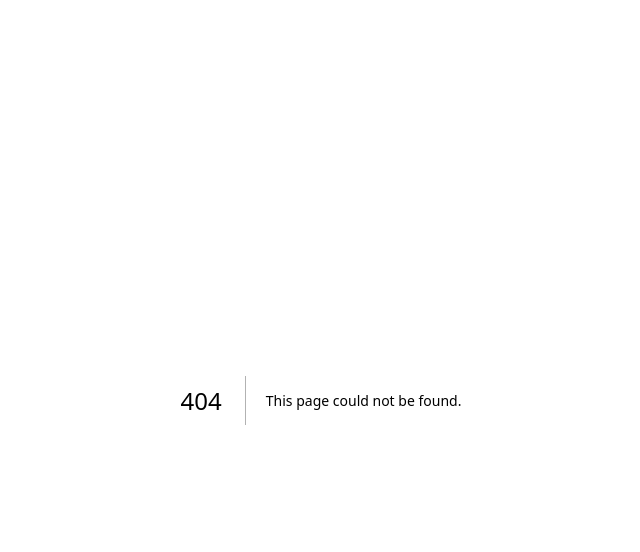
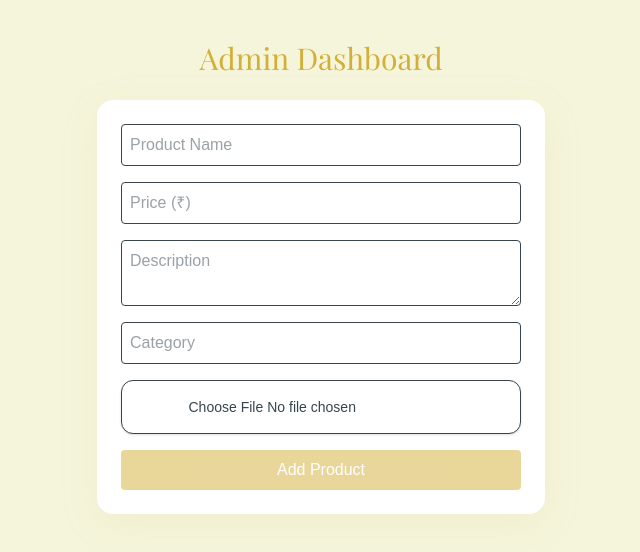
Before and after one commit to Yashshah0502/sangeetbygitika, a Next.js app in the folder sangeet-by-gitika/: page /admin in a window 1280 px wide. Before the commit this address had no page. Shown: the top 552 px of the page, without its empty margins (319-959 px from the left). Built offline with nearby package versions, Linux system fonts and the light colour scheme; no server answers; the database is empty.

Commit message:
Add admin components and remove Firebase integration
Introduced new admin components: ImageUploader, ProductForm, and admin page. Added CORS configuration and middleware. Removed Firebase integration and related dependencies, replacing them with browser-image-compression.

```diff
--- /dev/null
+++ b/sangeet-by-gitika/cors.json
@@ -0,0 +1,7 @@
+[
+  {
+    "origin": ["http://localhost:3000", "https://*.vercel.app"],
+    "method": ["GET", "POST", "PUT", "DELETE"],
+    "maxAgeSeconds": 3600
+  }
+]
--- a/sangeet-by-gitika/package.json
+++ b/sangeet-by-gitika/package.json
@@ -10,7 +10,7 @@
   },
   "dependencies": {
     "@supabase/supabase-js": "^2.78.0",
-    "firebase": "^12.5.0",
+    "browser-image-compression": "^2.0.2",
     "framer-motion": "^12.23.24",
     "lucide-react": "^0.548.0",
     "next": "16.0.1",
--- /dev/null
+++ b/sangeet-by-gitika/src/app/admin/components/ImageUploader.tsx
@@ -0,0 +1,86 @@
+"use client";
+
+import { useState } from "react";
+import { supabase } from "@/lib/supabase/client";
+import imageCompression from "browser-image-compression";
+
+export default function ImageUploader({ onUpload }: { onUpload: (url: string) => void }) {
+  const [uploading, setUploading] = useState(false);
+  const [preview, setPreview] = useState<string | null>(null);
+  const [error, setError] = useState<string | null>(null);
+
+  async function handleUpload(e: React.ChangeEvent<HTMLInputElement>) {
+    const file = e.target.files?.[0];
+    if (!file) return;
+
+    try {
+      setError(null);
+      setUploading(true);
+
+      console.log("Starting compression...");
+      // Compress image
+      const compressed = await imageCompression(file, {
+        maxSizeMB: 0.5,
+        maxWidthOrHeight: 1000,
+        useWebWorker: true,
+      });
+      console.log("Compression done, file size:", compressed.size);
+
+      setPreview(URL.createObjectURL(compressed));
+
+      // Create unique filename
+      const fileExt = compressed.name.split('.').pop();
+      const fileName = `${Date.now()}_${Math.random().toString(36).substring(7)}.${fileExt}`;
+      const filePath = `products/${fileName}`;
+
+      console.log("Uploading to Supabase Storage...", filePath);
+
+      // Upload to Supabase Storage
+      const { data, error: uploadError } = await supabase.storage
+        .from('product-images')
+        .upload(filePath, compressed, {
+          cacheControl: '3600',
+          upsert: false
+        });
+
+      if (uploadError) throw uploadError;
+
+      console.log("Getting public URL...");
+
+      // Get public URL
+      const { data: { publicUrl } } = supabase.storage
+        .from('product-images')
+        .getPublicUrl(filePath);
+
+      console.log("Upload successful! URL:", publicUrl);
+
+      setUploading(false);
+      onUpload(publicUrl);
+    } catch (err: any) {
+      console.error("Upload error:", err);
+      setError(err.message || "Upload failed");
+      setUploading(false);
+      alert(`Upload failed: ${err.message}`);
+    }
+  }
+
+  return (
+    <div className="flex flex-col gap-3 items-center border rounded-xl p-4 bg-white shadow-sm">
+      <input
+        type="file"
+        accept="image/*"
+        onChange={handleUpload}
+        disabled={uploading}
+        className="text-sm"
+      />
+      {uploading && (
+        <div className="text-center">
+          <p className="text-sangeet-gold font-medium">Uploading...</p>
+          <p className="text-xs text-gray-500">Please wait, this may take a moment</p>
+        </div>
+      )}
+      {error && <p className="text-red-500 text-sm">{error}</p>}
+      {preview && <img src={preview} alt="preview" className="w-40 rounded-lg" />}
+    </div>
+  );
+}
--- /dev/null
+++ b/sangeet-by-gitika/src/app/admin/components/ProductForm.tsx
@@ -0,0 +1,86 @@
+"use client";
+
+import { useState } from "react";
+import { supabase } from "@/lib/supabase/client";
+import ImageUploader from "./ImageUploader";
+
+export default function ProductForm() {
+  const [form, setForm] = useState({
+    name: "",
+    price: "",
+    description: "",
+    category: "",
+  });
+  const [imageUrl, setImageUrl] = useState("");
+  const [loading, setLoading] = useState(false);
+
+  async function handleSubmit(e: React.FormEvent) {
+    e.preventDefault();
+    setLoading(true);
+
+    const { error } = await supabase.from("products").insert([
+      {
+        name: form.name,
+        price: Number(form.price),
+        description: form.description,
+        category: form.category,
+        image_url: imageUrl,
+        is_available: true,
+      },
+    ]);
+
+    setLoading(false);
+    if (error) alert(error.message);
+    else {
+      alert("Product added successfully!");
+      setForm({ name: "", price: "", description: "", category: "" });
+      setImageUrl("");
+    }
+  }
+
+  return (
+    <form onSubmit={handleSubmit} className="flex flex-col gap-4 bg-white p-6 rounded-2xl shadow-luxury max-w-md mx-auto">
+      <input
+        type="text"
+        placeholder="Product Name"
+        className="border p-2 rounded"
+        value={form.name}
+        onChange={(e) => setForm({ ...form, name: e.target.value })}
+        required
+      />
+      <input
+        type="number"
+        placeholder="Price (₹)"
+        className="border p-2 rounded"
+        value={form.price}
+        onChange={(e) => setForm({ ...form, price: e.target.value })}
+        required
+      />
+      <textarea
+        placeholder="Description"
+        className="border p-2 rounded"
+        value={form.description}
+        onChange={(e) => setForm({ ...form, description: e.target.value })}
+        required
+      />
+      <input
+        type="text"
+        placeholder="Category"
+        className="border p-2 rounded"
+        value={form.category}
+        onChange={(e) => setForm({ ...form, category: e.target.value })}
+        required
+      />
+
+      <ImageUploader onUpload={(url) => setImageUrl(url)} />
+
+      <button
+        type="submit"
+        disabled={!imageUrl || loading}
+        className="bg-sangeet-gold text-white py-2 rounded hover:opacity-90 transition disabled:opacity-50"
+      >
+        {loading ? "Adding..." : "Add Product"}
+      </button>
+    </form>
+  );
+}
--- /dev/null
+++ b/sangeet-by-gitika/src/app/admin/page.tsx
@@ -0,0 +1,45 @@
+"use client";
+import ProductForm from "./components/ProductForm";
+import { useState, useEffect } from "react";
+import { supabase } from "@/lib/supabase/client";
+
+type Product = {
+  id: string;
+  name: string;
+  price: number;
+  image_url: string;
+};
+
+export default function AdminPage() {
+  const [products, setProducts] = useState<Product[]>([]);
+
+  useEffect(() => {
+    fetchProducts();
+  }, []);
+
+  async function fetchProducts() {
+    const { data } = await supabase
+      .from("products")
+      .select("id,name,price,image_url")
+      .order("created_at", { ascending: false });
+    setProducts(data || []);
+  }
+
+  return (
+    <main className="min-h-screen bg-sangeet-cream text-charcoal py-10">
+      <h1 className="text-center text-3xl font-display text-sangeet-gold mb-6">
+        Admin Dashboard
+      </h1>
+      <ProductForm />
+      <section className="grid grid-cols-1 sm:grid-cols-2 lg:grid-cols-3 gap-6 px-8 mt-10">
+        {products.map((p) => (
+          <div key={p.id} className="bg-white rounded-2xl shadow-luxury p-4 text-center">
+            <img src={p.image_url} alt={p.name} className="rounded-xl w-full h-64 object-cover" />
+            <h3 className="mt-2 font-display">{p.name}</h3>
+            <p className="text-sangeet-gold font-medium">₹{p.price}</p>
+          </div>
+        ))}
+      </section>
+    </main>
+  );
+}
--- a/sangeet-by-gitika/src/lib/firebase.ts
+++ /dev/null
@@ -1,10 +0,0 @@
-import { initializeApp, getApps } from "firebase/app";
-import { getStorage } from "firebase/storage";
-
-const firebaseConfig = {
-  apiKey: process.env.NEXT_PUBLIC_FIREBASE_API_KEY!,
-  storageBucket: process.env.NEXT_PUBLIC_FIREBASE_STORAGE_BUCKET!,
-};
-
-const app = getApps().length ? getApps()[0] : initializeApp(firebaseConfig);
-export const storage = getStorage(app);
--- /dev/null
+++ b/sangeet-by-gitika/src/middleware.ts
@@ -0,0 +1,12 @@
+import { NextResponse } from "next/server";
+import type { NextRequest } from "next/server";
+
+export function middleware(request: NextRequest) {
+  // For now, allow all requests to /admin
+  // TODO: Add proper authentication with Clerk or NextAuth later
+  return NextResponse.next();
+}
+
+export const config = {
+  matcher: ["/admin/:path*"],
+};
```
Also changed, not shown: 1 other file (tests, documents, lock files or other folders).
